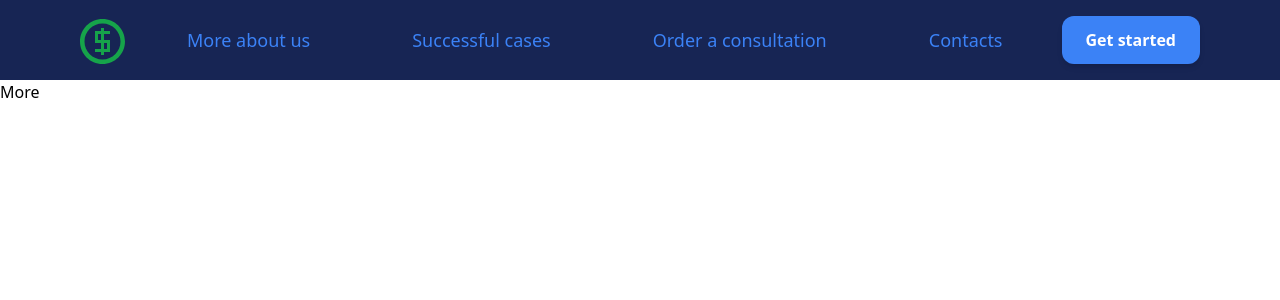
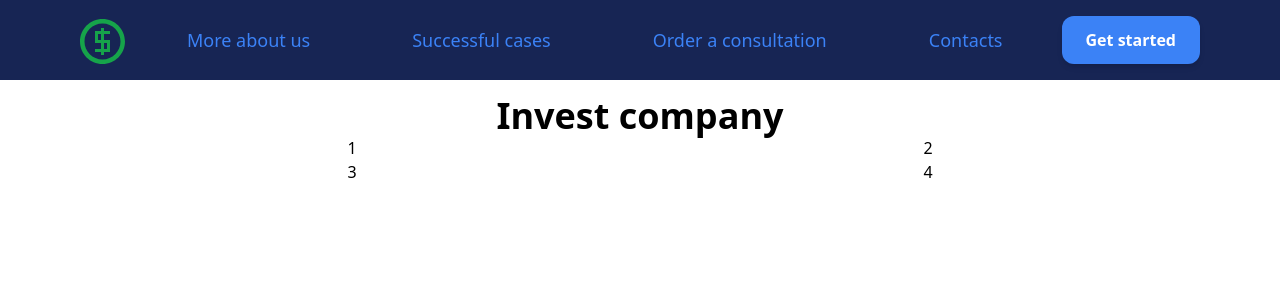
Before and after one commit to VitaliyKalmykov/invest, a React (Create React App) app: page / in a window 1280 px wide. Shown: the top 300 px of the page. Built offline with nearby package versions, Linux system fonts and the light colour scheme.

Commit message:
start work at the more section

```diff
--- a/src/components/Main/MoreSection/More.jsx
+++ b/src/components/Main/MoreSection/More.jsx
@@ -1,9 +1,17 @@
 import React from 'react';
+import MoreContainers from './MoreContainers';
 
 const More = () => {
     return (
         <section>
-            More
+            <div className="container">
+                <div className="text-center font-black text-4xl pt-4">
+                    <h1>
+                        Invest company
+                    </h1>
+                </div>
+                <MoreContainers/>
+            </div>
         </section>
     );
 };
--- /dev/null
+++ b/src/components/Main/MoreSection/MoreContainers.jsx
@@ -0,0 +1,14 @@
+import React from 'react';
+
+const MoreContainers = () => {
+    return (
+        <div className="grid grid-cols-2 align-center justify-center text-center">
+            <div>1</div>
+            <div>2</div>
+            <div>3</div>
+            <div>4</div>
+        </div>
+    );
+};
+
+export default MoreContainers;
--- a/src/components/Modal/ModalForm.jsx
+++ b/src/components/Modal/ModalForm.jsx
@@ -134,6 +134,7 @@ const ModalForm = () => {
                 </div>
                 {errors.budget && <span className="text-red-500">{errors.budget}</span>}
             </div>
+            {/*textarea*/}
             <div className="w-full">
                 <h2>Your requests to our specialists:</h2>
                 <textarea
@@ -151,6 +152,7 @@ const ModalForm = () => {
                     {formData.message.length}/{maxMessageLength} characters
                 </div>
             </div>
+            {/*checkbox*/}
             <div className="flex relative gap-2 pb-4">
                 <input
                     type="checkbox"
```
